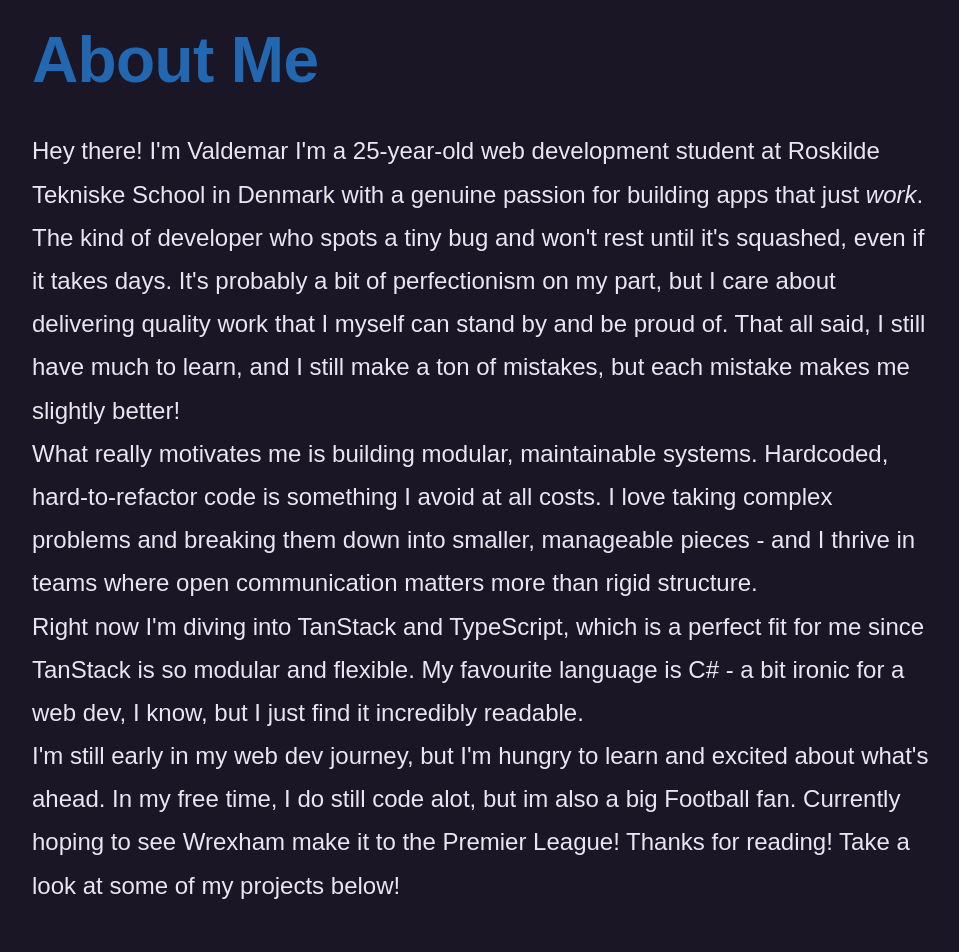
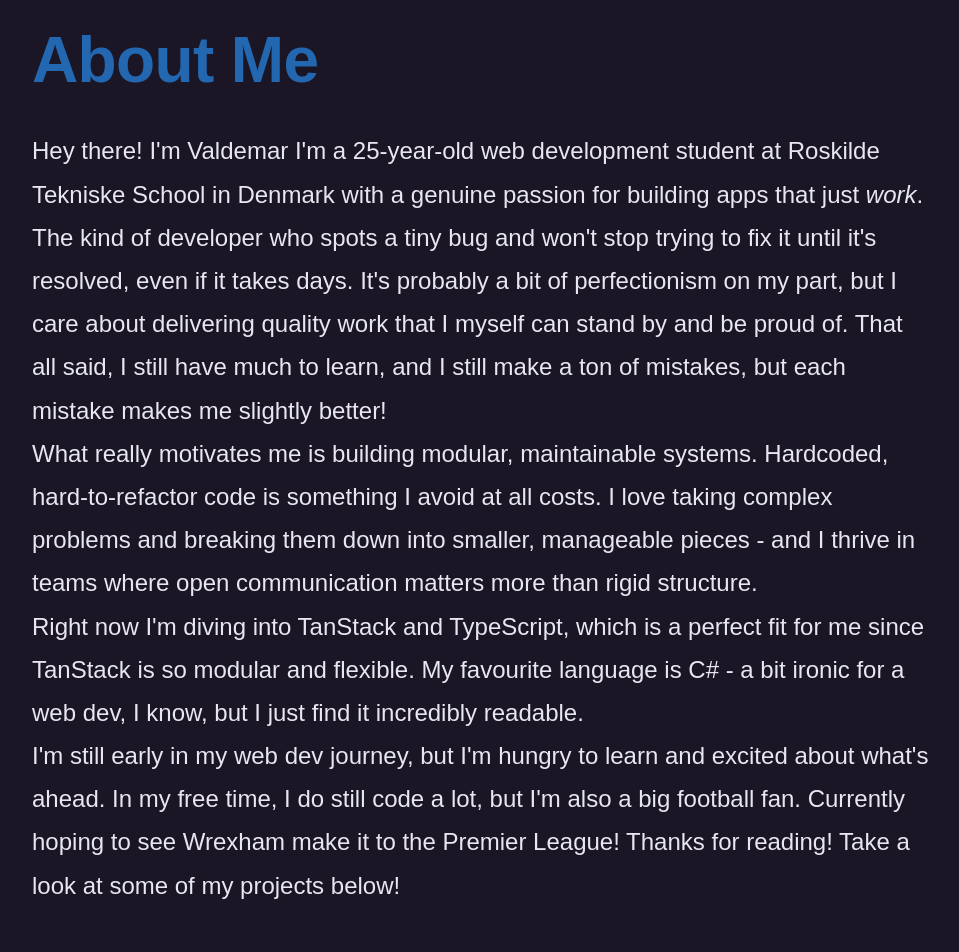
Before and after one commit to ShidoSetsuna/Portfolio-web-v2, a React (Vite) app: page / in a window 1280 px wide. Shown: the part 1180-2132 px from the top of the page, without its empty margins (0-959 px from the left). Built offline with nearby package versions, Linux system fonts and the light colour scheme; no server answers.

Commit message:
Fixed minor spellign errors and rewrote another part

```diff
--- a/src/pages/home/home.jsx
+++ b/src/pages/home/home.jsx
@@ -50,7 +50,7 @@ function Home() {
           25-year-old web development student at Roskilde Tekniske School in
           Denmark with a genuine passion for building apps that
           just <em>work</em>. The kind of developer who spots a tiny bug and
-          won't rest until it's squashed, even if it takes days. It's probably a bit of
+          won't stop trying to fix it until it's resolved, even if it takes days. It's probably a bit of
           perfectionism on my part, but I care about delivering quality work that I myself can
           stand by and be proud of. That all said, I still have much to learn,
           and I still make a ton of mistakes, but each mistake makes me slightly better!
@@ -58,7 +58,7 @@ function Home() {
         <p className="home__about-me-description">
           What really motivates me is building modular, maintainable systems.
           Hardcoded, hard-to-refactor code is something I avoid at all costs.
-           I love taking
+          I love taking
           complex problems and breaking them down into smaller, manageable
           pieces - and I thrive in teams where open communication matters more
           than rigid structure.
@@ -71,8 +71,8 @@ function Home() {
         </p>
         <p className="home__about-me-description">
           I'm still early in my web dev journey, but I'm hungry to learn and
-          excited about what's ahead. In my free time, I do still code alot,
-          but im also a big Football fan. Currently hoping to see Wrexham make it to the
+          excited about what's ahead. In my free time, I do still code a lot,
+          but I'm also a big football fan. Currently hoping to see Wrexham make it to the
           Premier League! Thanks for reading! Take a look at some
           of my projects below!
         </p>
```
